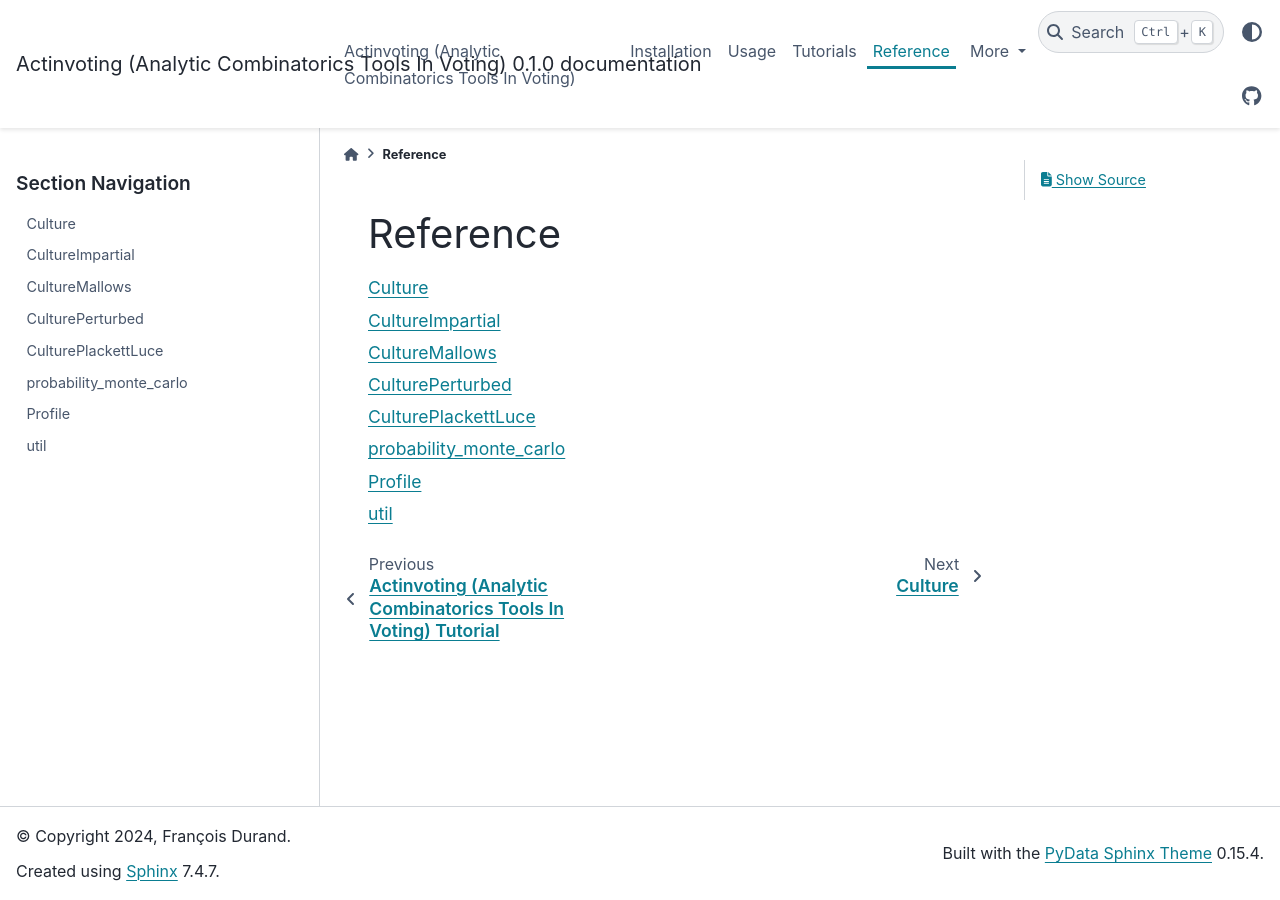
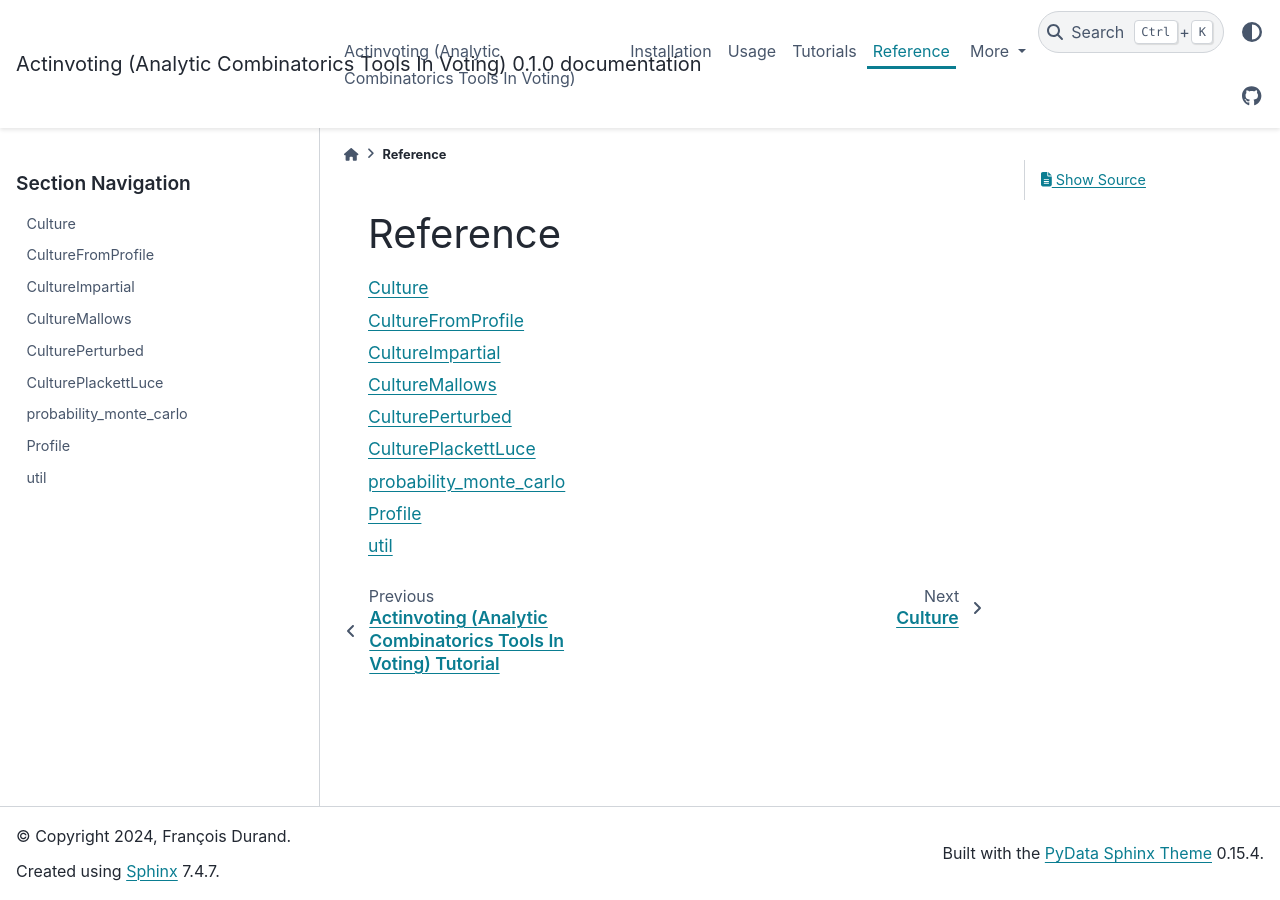
Before and after one commit to francois-durand/actinvoting, a Sphinx documentation site: the page built from docs/reference/index.rst, in a window 1280 px wide. Built offline with Sphinx 7.4.7 and the PyData theme 0.15.4, drawn with Linux system fonts in a browser that asks for light colours.

Commit message:
Update doc

```diff
--- /dev/null
+++ b/docs/reference/culture_from_profile.rst
@@ -0,0 +1,5 @@
+CultureFromProfile
+------------------
+
+.. autoclass:: actinvoting.CultureFromProfile
+    :members:
--- a/docs/reference/index.rst
+++ b/docs/reference/index.rst
@@ -5,6 +5,7 @@ Reference
 .. toctree::
 
    culture
+   culture_from_profile
    culture_impartial
    culture_mallows
    culture_perturbed
```
